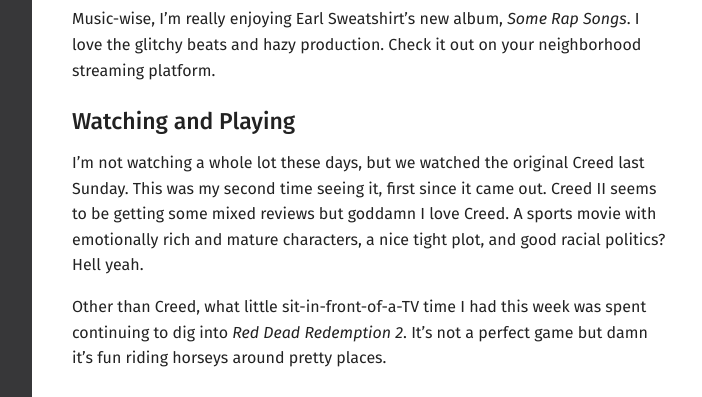
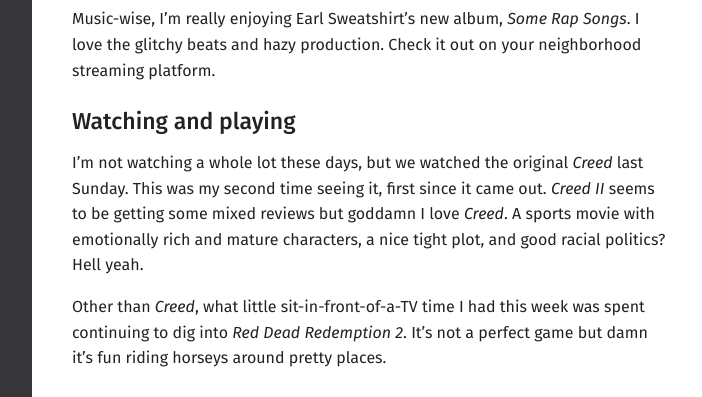
Before and after one commit to noahmanger/noahmanger.github.io, a Jekyll site: the page built from _posts/2018-12-2-recap.md, in a window 1280 px wide. Shown: the part 1037-1434 px from the top of the page, without its empty margins (188-890 px from the left). Built offline with Jekyll 4.4.1, drawn with Linux system fonts in a browser that asks for light colours.

Commit message:
Formatting

```diff
--- a/_posts/2018-12-2-recap.md
+++ b/_posts/2018-12-2-recap.md
@@ -20,10 +20,10 @@
 
 Music-wise, I’m really enjoying Earl Sweatshirt’s new album, *Some Rap Songs*. I love the glitchy beats and hazy production. Check it out on your neighborhood streaming platform.
 
-### Watching and Playing
-I’m not watching a whole lot these days, but we watched the original Creed last Sunday. This was my second time seeing it, first since it came out. Creed II seems to be getting some mixed reviews but goddamn I love Creed. A sports movie with emotionally rich and mature characters, a nice tight plot, and good racial politics? Hell yeah.
+### Watching and playing
+I’m not watching a whole lot these days, but we watched the original *Creed* last Sunday. This was my second time seeing it, first since it came out. *Creed II* seems to be getting some mixed reviews but goddamn I love *Creed*. A sports movie with emotionally rich and mature characters, a nice tight plot, and good racial politics? Hell yeah.
 
-Other than Creed, what little sit-in-front-of-a-TV time I had this week was spent continuing to dig into *Red Dead Redemption 2*. It’s not a perfect game but damn it’s fun riding horseys around pretty places.
+Other than *Creed*, what little sit-in-front-of-a-TV time I had this week was spent continuing to dig into *Red Dead Redemption 2*. It’s not a perfect game but damn it’s fun riding horseys around pretty places.
 
 ### Life odds and ends
 As far as everything else, some highlights from the week. I had some late nights getting ready for a big presentation for work that happened on Thursday. I went to the dentist. Had a fun co-working and happy hour session with my coworkers in Portland. And had the first holiday party / second baby shower of the year for some good friends on Saturday night.
```
